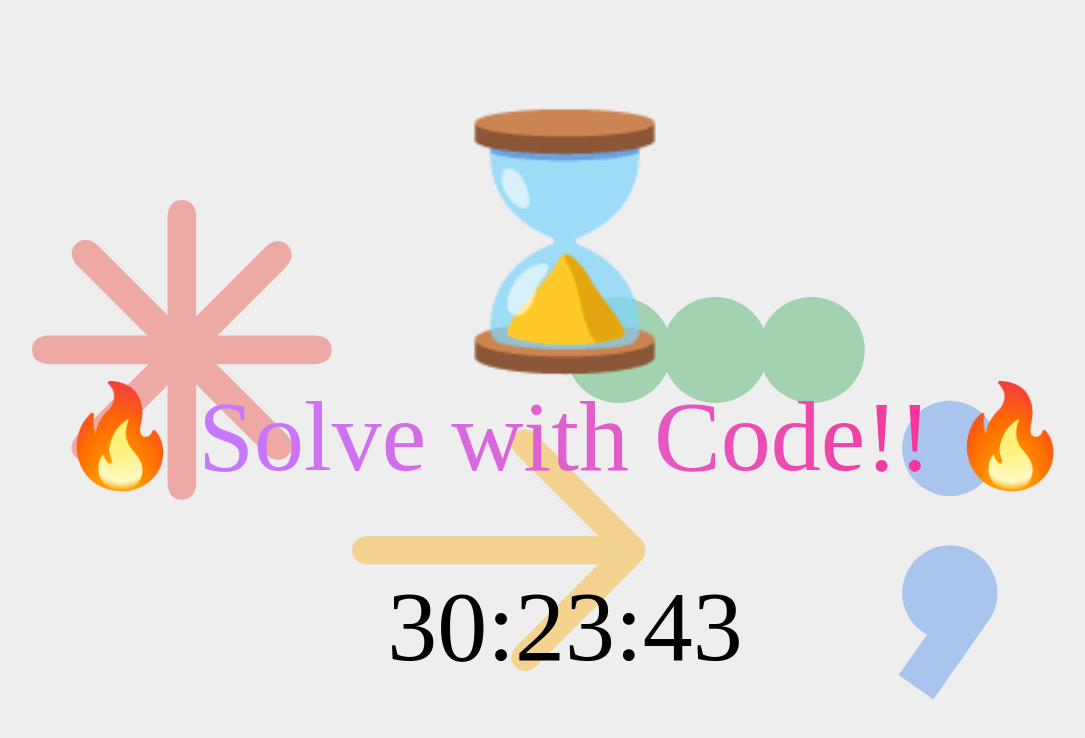
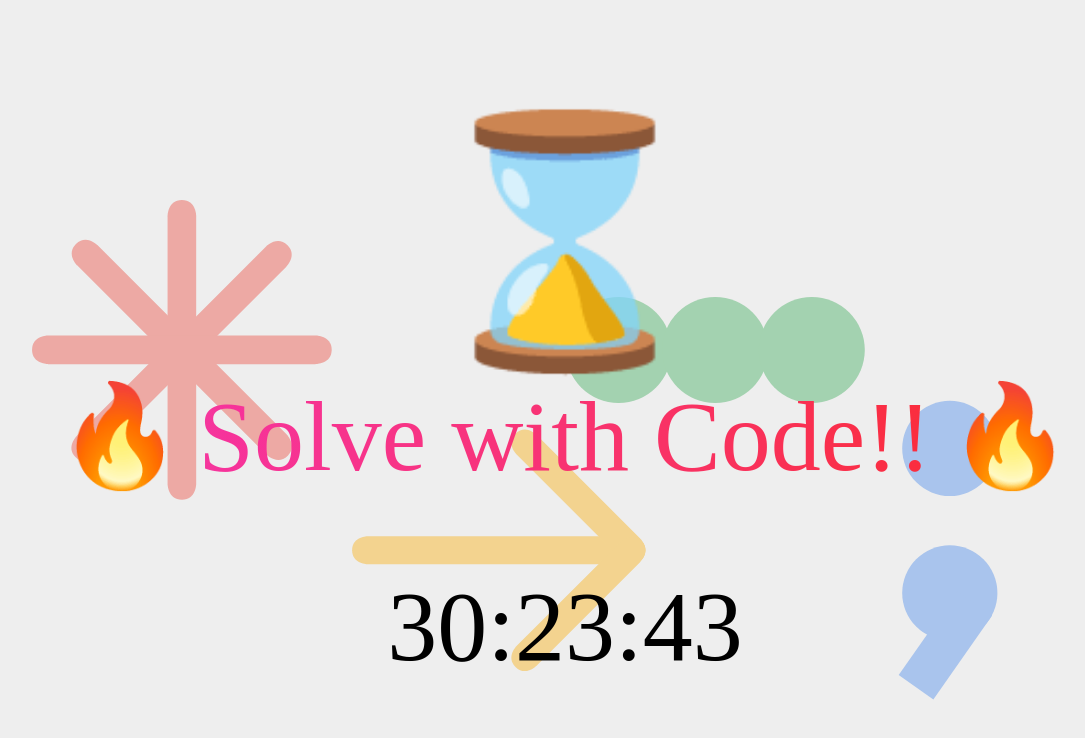
Before and after one commit to 2paperstar/2025-impact-ai-hackathon-screen, a React (Vite) app: page / in a window 1280 px wide. Shown: the top 738 px of the page, without its empty margins (75-1160 px from the left). Built offline with nearby package versions, Linux system fonts and the light colour scheme; a web font is replaced by a local one.

Commit message:
feat: hourglass rotate animation

```diff
--- a/src/app.tsx
+++ b/src/app.tsx
@@ -22,7 +22,9 @@ export const App = () => {
       <Background />
       <div className="fixed inset-0 flex flex-col items-center justify-center gap-10">
         <div className="flex flex-col items-center">
-          <div className="text-[240px] -my-12">⌛</div>
+          <div className="text-[240px] -my-12 animate-rotate-with-delay">
+            ⌛
+          </div>
           <Title />
         </div>
         <div className="font-[Kdam_Thmor_Pro] text-[100px]">
--- a/src/hooks/use-auto-refresh.ts
+++ b/src/hooks/use-auto-refresh.ts
@@ -1,6 +1,6 @@
 import { useEffect } from "react";
 
-export const useAuthRefresh = (duration: number = 1000 * 10) => {
+export const useAuthRefresh = (duration: number = 1000 * 60) => {
   useEffect(() => {
     const interval = setInterval(() => {
       window.location.reload();
--- a/src/index.css
+++ b/src/index.css
@@ -4,18 +4,34 @@
   .animate-gradient-flow {
     background: linear-gradient(-80deg, #ff0000, #ff7300, #ff0000);
     background-size: 200% 100%;
-    animation: gradientFlow 4s linear infinite;
+    animation: gradientFlow 5s linear infinite;
   }
 
   @keyframes gradientFlow {
     0% {
       background-position: 0% 50%;
     }
-    10% {
+    20% {
       background-position: 200% 50%;
     }
     100% {
       background-position: 200% 50%;
     }
   }
+
+  .animate-rotate-with-delay {
+    animation: rotate 10s ease-in-out infinite;
+  }
+
+  @keyframes rotate {
+    0% {
+      transform: rotate(0deg);
+    }
+    10% {
+      transform: rotate(360deg);
+    }
+    100% {
+      transform: rotate(360deg);
+    }
+  }
 }
```
